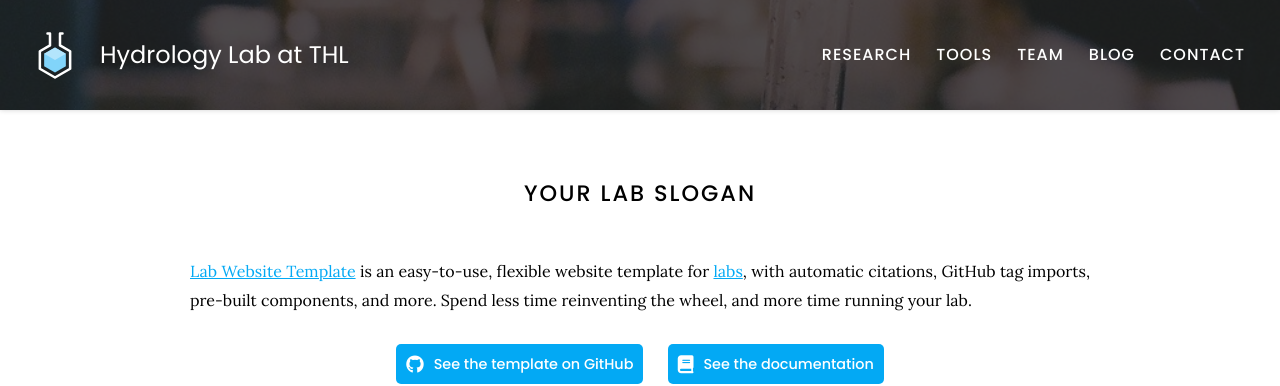
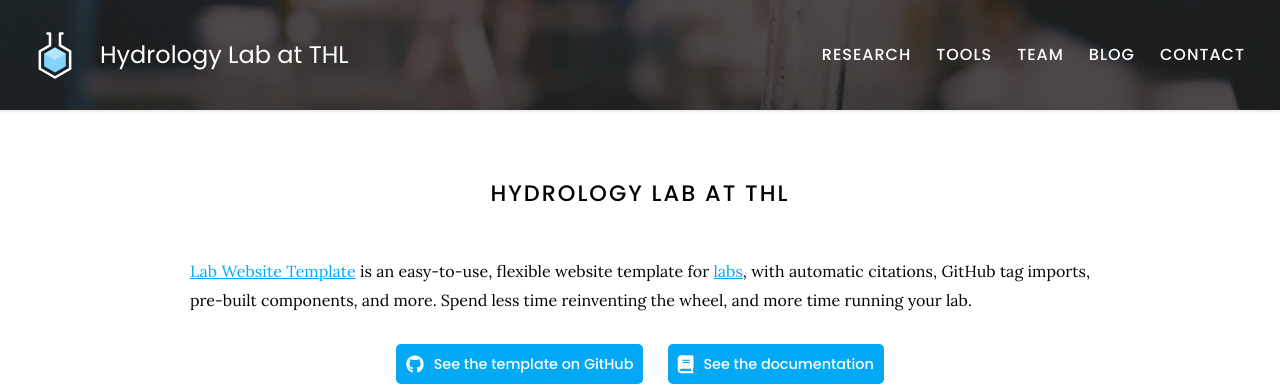
Before and after one commit to uhydro/uhydro.github.io, a Jekyll site: the page built from index.md, in a window 1280 px wide. Shown: the top 386 px of the page. Built offline with Jekyll 4.4.1, drawn with Linux system fonts in a browser that asks for light colours.

Commit message:
Update index.md

```diff
--- a/index.md
+++ b/index.md
@@ -2,7 +2,7 @@
 title: Home
 ---
 
-# Your Lab Slogan
+# Hydrology Lab at THL
 
 [Lab Website Template](https://github.com/greenelab/lab-website-template) is an easy-to-use, flexible website template for [labs](https://www.greenelab.com/), with automatic citations, GitHub tag imports, pre-built components, and more.
 Spend less time reinventing the wheel, and more time running your lab.
```
